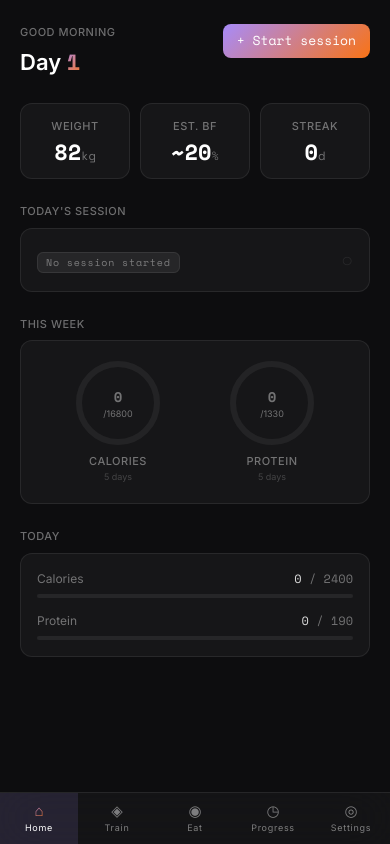
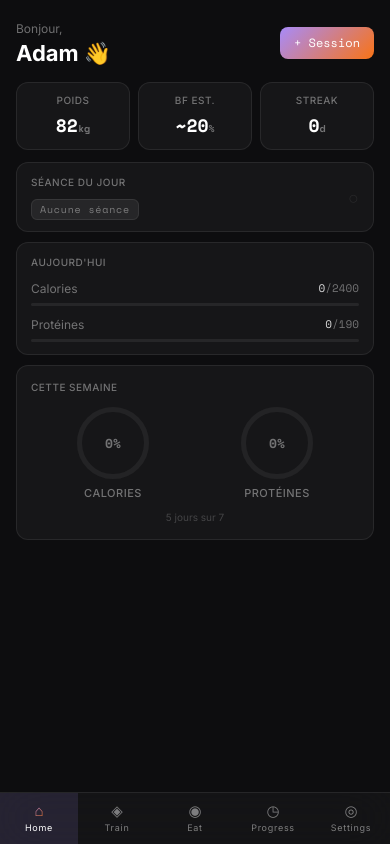
Before and after one commit to adammahjoub/forge-app, a React (Vite) app: page / in a window 390 px wide. Built offline with nearby package versions, Linux system fonts and the light colour scheme.

Commit message:
fix: greeting Adam, dashboard 2-col grid, compact mobile, page-container

```diff
--- a/src/components/Dashboard.jsx
+++ b/src/components/Dashboard.jsx
@@ -1,21 +1,22 @@
 const todayStr = () => new Date().toISOString().split('T')[0]
 
-function greeting() {
+function getGreeting() {
   const h = new Date().getHours()
-  if (h < 12) return 'Good morning'
-  if (h < 18) return 'Good afternoon'
-  return 'Good evening'
+  if (h < 12) return 'Bonjour'
+  if (h < 18) return 'Bon après-midi'
+  return 'Bonsoir'
 }
 
-function GradientRing({ value, max, size = 84, stroke = 6, label, sub }) {
+function GradientRing({ value, max, size = 72, stroke = 5, label }) {
   const r    = (size - stroke) / 2
   const circ = 2 * Math.PI * r
   const pct  = Math.min(value / max, 1)
   const gap  = circ * (1 - pct)
   const uid  = label.replace(/\s/g, '')
+  const pctNum = Math.round(pct * 100)
 
   return (
-    <div style={{ display: 'flex', flexDirection: 'column', alignItems: 'center', gap: 8 }}>
+    <div style={{ display: 'flex', flexDirection: 'column', alignItems: 'center', gap: 6 }}>
       <div style={{ position: 'relative', width: size, height: size }}>
         <svg width={size} height={size} style={{ transform: 'rotate(-90deg)' }}>
           <defs>
@@ -32,18 +33,16 @@ function GradientRing({ value, max, size = 84, stroke = 6, label, sub }) {
           )}
         </svg>
         <div style={{ position: 'absolute', inset: 0, display: 'flex', flexDirection: 'column', alignItems: 'center', justifyContent: 'center' }}>
-          <span className="font-mono" style={{ fontSize: 14, fontWeight: 700, color: pct > 0 ? 'transparent' : 'var(--muted)',
+          <span className="font-mono" style={{
+            fontSize: 13, fontWeight: 700,
             background: pct > 0 ? 'linear-gradient(135deg,#a78bfa,#f97316)' : 'none',
             WebkitBackgroundClip: pct > 0 ? 'text' : 'unset',
             WebkitTextFillColor: pct > 0 ? 'transparent' : 'var(--muted)',
-          }}>{value}</span>
-          <span style={{ fontSize: 9, color: 'var(--muted)' }}>/{max}</span>
+            color: pct === 0 ? 'var(--muted)' : undefined,
+          }}>{pctNum}%</span>
         </div>
       </div>
-      <div style={{ textAlign: 'center' }}>
       <p className="section-label">{label}</p>
-        {sub && <p style={{ fontSize: 9, color: 'var(--muted-dim)' }}>{sub}</p>}
-      </div>
     </div>
   )
 }
@@ -53,13 +52,13 @@ function Bar({ label, value, max }) {
   const over = value > max
   return (
     <div>
-      <div style={{ display: 'flex', justifyContent: 'space-between', fontSize: 12, marginBottom: 6, color: 'var(--muted)' }}>
+      <div style={{ display: 'flex', justifyContent: 'space-between', fontSize: 12, marginBottom: 5, color: 'var(--muted)' }}>
         <span>{label}</span>
-        <span className="font-mono" style={{ color: over ? '#f97316' : 'var(--text)' }}>
-          {value} <span style={{ color: 'var(--muted)' }}>/ {max}</span>
+        <span className="font-mono" style={{ color: over ? '#f97316' : 'var(--text)', fontSize: 11 }}>
+          {value}<span style={{ color: 'var(--muted)' }}>/{max}</span>
         </span>
       </div>
-      <div className="bar-track" style={{ height: 4 }}>
+      <div className="bar-track" style={{ height: 3 }}>
         <div className={over ? 'bar-fill-over' : 'bar-fill'} style={{ width: `${pct}%`, height: '100%' }} />
       </div>
     </div>
@@ -76,88 +75,92 @@ export default function Dashboard({ settings, logs, workoutLogs, streak, daysOnP
     let cal = 0, prot = 0
     for (let i = 0; i <= dow; i++) {
       const d = new Date(now); d.setDate(now.getDate() - dow + i)
-      const ds = d.toISOString().split('T')[0]
-      cal  += logs[ds]?.calories || 0
-      prot += logs[ds]?.protein  || 0
+      cal  += logs[d.toISOString().split('T')[0]]?.calories || 0
+      prot += logs[d.toISOString().split('T')[0]]?.protein  || 0
     }
     return { cal: Math.round(cal), prot: Math.round(prot), days: dow + 1 }
   })()
 
-  const todayWorkout = workoutLogs[today]
-  const nextSession  = !todayWorkout?.templateId
+  const nextSession = !todayWork?.templateId
 
   return (
-    <div style={{ padding: '24px 20px', maxWidth: 680, width: '100%' }}>
+    <div style={{ padding: '20px 16px', height: '100%', boxSizing: 'border-box' }}>
 
-      {/* ── Header: greeting + CTA ───────────────────────────────── */}
-      <div style={{ display: 'flex', justifyContent: 'space-between', alignItems: 'flex-start', marginBottom: 24 }}>
+      {/* ── Header ──────────────────────────────────────────────── */}
+      <div style={{ display: 'flex', justifyContent: 'space-between', alignItems: 'center', marginBottom: 16 }}>
         <div>
-          <p className="section-label" style={{ marginBottom: 4 }}>{greeting()}</p>
-          <h1 style={{ fontSize: 22, fontWeight: 600, color: 'var(--strong)', margin: 0 }}>
-            Day <span className="gradient-text font-mono">{daysOnProgram}</span>
+          <p style={{ fontSize: 12, color: 'var(--muted)', marginBottom: 2 }}>{getGreeting()},</p>
+          <h1 style={{ fontSize: 22, fontWeight: 700, color: 'var(--strong)', margin: 0, lineHeight: 1.2 }}>
+            Adam 👋
           </h1>
         </div>
-        <button
-          onClick={() => onNavigate(nextSession ? 'workout' : 'nutrition')}
-          className="btn-primary"
-          style={{ fontSize: 13, whiteSpace: 'nowrap' }}>
-          {nextSession ? '+ Start session' : '+ Log meal'}
+        <button onClick={() => onNavigate(nextSession ? 'workout' : 'nutrition')}
+          className="btn-primary" style={{ fontSize: 12 }}>
+          {nextSession ? '+ Session' : '+ Repas'}
         </button>
       </div>
 
-      {/* ── Stat grid (3 cards) ──────────────────────────────────── */}
-      <div style={{ display: 'grid', gridTemplateColumns: 'repeat(3,1fr)', gap: 10, marginBottom: 24 }}>
+      {/* ── Stat strip ──────────────────────────────────────────── */}
+      <div style={{ display: 'grid', gridTemplateColumns: 'repeat(3,1fr)', gap: 8, marginBottom: 12 }}>
         {[
-          { label: 'Weight',  value: `${settings.weight}`, unit: 'kg', accent: false },
-          { label: 'Est. BF', value: `~${settings.bodyFat}`, unit: '%', accent: false },
-          { label: 'Streak',  value: String(streak), unit: 'd', accent: true },
-        ].map(({ label, value, unit, accent }) => (
-          <div key={label} className="card" style={{ padding: '14px 12px', textAlign: 'center' }}>
-            <p className="section-label" style={{ marginBottom: 6 }}>{label}</p>
-            <p className={`stat-value font-mono ${accent && streak > 0 ? 'gradient-text streak-pulse' : ''}`}
-              style={!accent || streak === 0 ? { color: 'var(--strong)' } : {}}>
-              {value}<span style={{ fontSize: 12, fontWeight: 400, color: 'var(--muted)' }}>{unit}</span>
+          { label: 'Poids',   value: `${settings.weight}`, unit: 'kg', grad: false },
+          { label: 'BF est.', value: `~${settings.bodyFat}`, unit: '%',  grad: false },
+          { label: 'Streak',  value: String(streak),          unit: 'd',  grad: true  },
+        ].map(({ label, value, unit, grad }) => (
+          <div key={label} className="card" style={{ padding: '10px 8px', textAlign: 'center' }}>
+            <p className="section-label" style={{ marginBottom: 4, fontSize: 10 }}>{label}</p>
+            <p className={`font-mono ${grad && streak > 0 ? 'gradient-text streak-pulse' : ''}`}
+              style={{ fontSize: 18, fontWeight: 600, margin: 0, color: (!grad || streak === 0) ? 'var(--strong)' : undefined }}>
+              {value}<span style={{ fontSize: 10, color: 'var(--muted)' }}>{unit}</span>
             </p>
           </div>
         ))}
       </div>
 
-      {/* ── Today's session ──────────────────────────────────────── */}
-      <p className="section-label" style={{ marginBottom: 8 }}>Today's session</p>
-      <div className="card" style={{ padding: 16, display: 'flex', alignItems: 'center', justifyContent: 'space-between', marginBottom: 24,
+      {/* ── Main grid: left col + right col on desktop ───────────
+           On mobile this renders as a single column via CSS       */}
+      <div className="dashboard-grid">
+
+        {/* Left column */}
+        <div style={{ display: 'flex', flexDirection: 'column', gap: 10 }}>
+
+          {/* Session status */}
+          <div className="card" style={{ padding: '12px 14px', display: 'flex', alignItems: 'center', justifyContent: 'space-between',
             ...(todayWork.completed ? { borderColor: 'rgba(167,139,250,0.35)' } : {}) }}>
             <div>
+              <p className="section-label" style={{ marginBottom: 5, fontSize: 10 }}>Séance du jour</p>
               {todayWork.completed
                 ? <span className="badge-high">✓ {todayWork.templateName}</span>
                 : todayWork.templateName
-            ? <span className="badge-medium">{todayWork.templateName} — in progress</span>
-            : <span className="badge-low">No session started</span>}
+                ? <span className="badge-medium">{todayWork.templateName} — en cours</span>
+                : <span className="badge-low">Aucune séance</span>}
             </div>
-        <div className={`font-mono ${todayWork.completed ? 'check-pop gradient-text' : ''}`}
-          style={{ fontSize: 20, color: todayWork.completed ? undefined : 'rgba(255,255,255,0.08)' }}>
+            <span className={`font-mono ${todayWork.completed ? 'check-pop gradient-text' : ''}`}
+              style={{ fontSize: 18, color: todayWork.completed ? undefined : 'rgba(255,255,255,0.08)' }}>
               {todayWork.completed ? '✓' : '○'}
+            </span>
+          </div>
+
+          {/* Today bars */}
+          <div className="card" style={{ padding: '12px 14px', display: 'flex', flexDirection: 'column', gap: 10 }}>
+            <p className="section-label" style={{ fontSize: 10 }}>Aujourd'hui</p>
+            <Bar label="Calories" value={todayLog.calories || 0} max={settings.calories} />
+            <Bar label="Protéines" value={todayLog.protein || 0} max={settings.protein} />
           </div>
         </div>
 
-      {/* ── Weekly progress ──────────────────────────────────────── */}
-      <p className="section-label" style={{ marginBottom: 8 }}>This week</p>
-      <div className="card" style={{ padding: 20, marginBottom: 24 }}>
-        <div style={{ display: 'flex', justifyContent: 'space-around' }}>
-          <GradientRing value={weeklyTotals.cal}  max={settings.calories * 7} label="Calories" sub={`${weeklyTotals.days} days`} />
-          <GradientRing value={weeklyTotals.prot} max={settings.protein  * 7} label="Protein"  sub={`${weeklyTotals.days} days`} />
+        {/* Right column — weekly rings */}
+        <div className="card" style={{ padding: '14px', display: 'flex', flexDirection: 'column' }}>
+          <p className="section-label" style={{ marginBottom: 12, fontSize: 10 }}>Cette semaine</p>
+          <div style={{ display: 'flex', justifyContent: 'space-around', flex: 1, alignItems: 'center' }}>
+            <GradientRing value={weeklyTotals.cal}  max={settings.calories * 7} label="Calories" />
+            <GradientRing value={weeklyTotals.prot} max={settings.protein  * 7} label="Protéines" />
           </div>
+          <p style={{ textAlign: 'center', fontSize: 10, color: 'var(--muted-dim)', marginTop: 8 }}>
+            {weeklyTotals.days} jour{weeklyTotals.days > 1 ? 's' : ''} sur 7
+          </p>
         </div>
 
-      {/* ── Today nutrition ──────────────────────────────────────── */}
-      <p className="section-label" style={{ marginBottom: 8 }}>Today</p>
-      <div className="card" style={{ padding: 16, display: 'flex', flexDirection: 'column', gap: 14 }}>
-        <Bar label="Calories" value={todayLog.calories || 0} max={settings.calories} />
-        <Bar label="Protein"  value={todayLog.protein  || 0} max={settings.protein}  />
-        {todayLog.meals?.length > 0 && (
-          <p style={{ fontSize: 11, color: 'var(--muted-dim)', margin: 0 }}>
-            {todayLog.meals.length} meal{todayLog.meals.length !== 1 ? 's' : ''} logged
-          </p>
-        )}
       </div>
     </div>
   )
--- a/src/components/NutritionTracker.jsx
+++ b/src/components/NutritionTracker.jsx
@@ -61,7 +61,7 @@ export default function NutritionTracker({ settings, logs, updateTodayLog }) {
   const inputStyle = { width: '100%', padding: '10px 12px', fontSize: '13px' }
 
   return (
-    <div style={{ padding: '24px 20px', maxWidth: 680, width: '100%', position: 'relative' }} className="space-y-3">
+    <div className="page-container space-y-3" style={{ position: 'relative' }}>
 
       {/* Celebration */}
       {celebrate && (
--- a/src/components/Progress.jsx
+++ b/src/components/Progress.jsx
@@ -52,7 +52,7 @@ export default function Progress({ measurements, addMeasurement, settings }) {
   const inputStyle = { flex: 1, padding: '10px 12px', fontSize: '13px' }
 
   return (
-    <div style={{ padding: '24px 20px', maxWidth: 680, width: '100%' }} className="space-y-3">
+    <div className="page-container space-y-3">
 
       {/* Header */}
       <div className="flex items-end justify-between mb-6">
--- a/src/components/Settings.jsx
+++ b/src/components/Settings.jsx
@@ -44,7 +44,7 @@ export default function Settings({ settings, updateSettings, resetData }) {
   ]
 
   return (
-    <div style={{ padding: '24px 20px', maxWidth: 680, width: '100%' }} className="space-y-3">
+    <div className="page-container space-y-3">
 
       <div className="mb-6">
         <p className="text-[10px] tracking-[0.2em] mb-1" style={{ color: 'var(--muted)' }}>CONFIGURATION</p>
--- a/src/components/WorkoutLogger.jsx
+++ b/src/components/WorkoutLogger.jsx
@@ -64,7 +64,7 @@ export default function WorkoutLogger({ workoutLogs, updateWorkoutLog }) {
   const noHistory = Object.values(workoutLogs).filter(l => l.completed).length === 0
 
   return (
-    <div style={{ padding: '24px 20px', maxWidth: 680, width: '100%' }} className="space-y-3">
+    <div className="page-container space-y-3">
       <div className="mb-6">
         <p className="text-[10px] tracking-[0.2em] mb-1" style={{ color: 'var(--muted)' }}>4-DAY SPLIT</p>
         <h1 className="text-5xl font-bold tracking-tight" style={{ color: 'var(--strong)' }}>TRAINING</h1>
@@ -145,7 +145,7 @@ function ActiveSession({ template, exercises, onAddSet, onRemoveSet, onUpdateSet
   }
 
   return (
-    <div className="px-4 pt-8 pb-4 space-y-4">
+    <div className="page-container space-y-4">
       <div className="flex items-end justify-between mb-2">
         <div>
           <button onClick={onBack} className="text-[10px] tracking-widest mb-2 block"
--- a/src/index.css
+++ b/src/index.css
@@ -61,6 +61,32 @@ body {
   }
   .bottom-nav   { display: none; }
   .main-content { margin-left: 200px; padding-bottom: 0; }
+}
+
+/* ─── Dashboard 2-col grid ───────────────────────────────────────── */
+.dashboard-grid {
+  display: flex;
+  flex-direction: column;
+  gap: 10px;
+}
+@media (min-width: 640px) {
+  .dashboard-grid {
+    display: grid;
+    grid-template-columns: 1fr 1fr;
+    gap: 14px;
+  }
+}
+
+/* ─── Page container ─────────────────────────────────────────────── */
+.page-container {
+  padding: 20px 16px;
+  width: 100%;
+}
+@media (min-width: 640px) {
+  .page-container {
+    padding: 28px 32px;
+    max-width: 800px;
+  }
 }
 
 /* ─── Section label ──────────────────────────────────────────────── */
```
Lines whose indentation alone changed are shown as unchanged.
